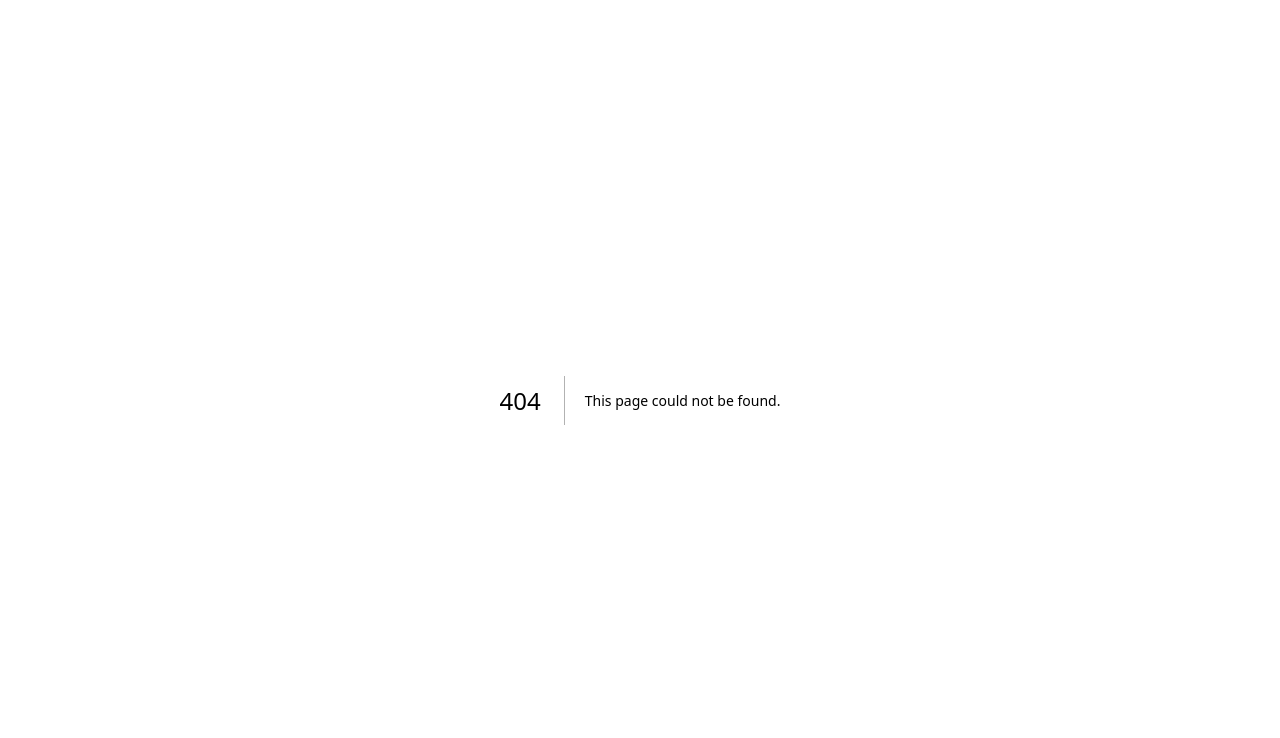
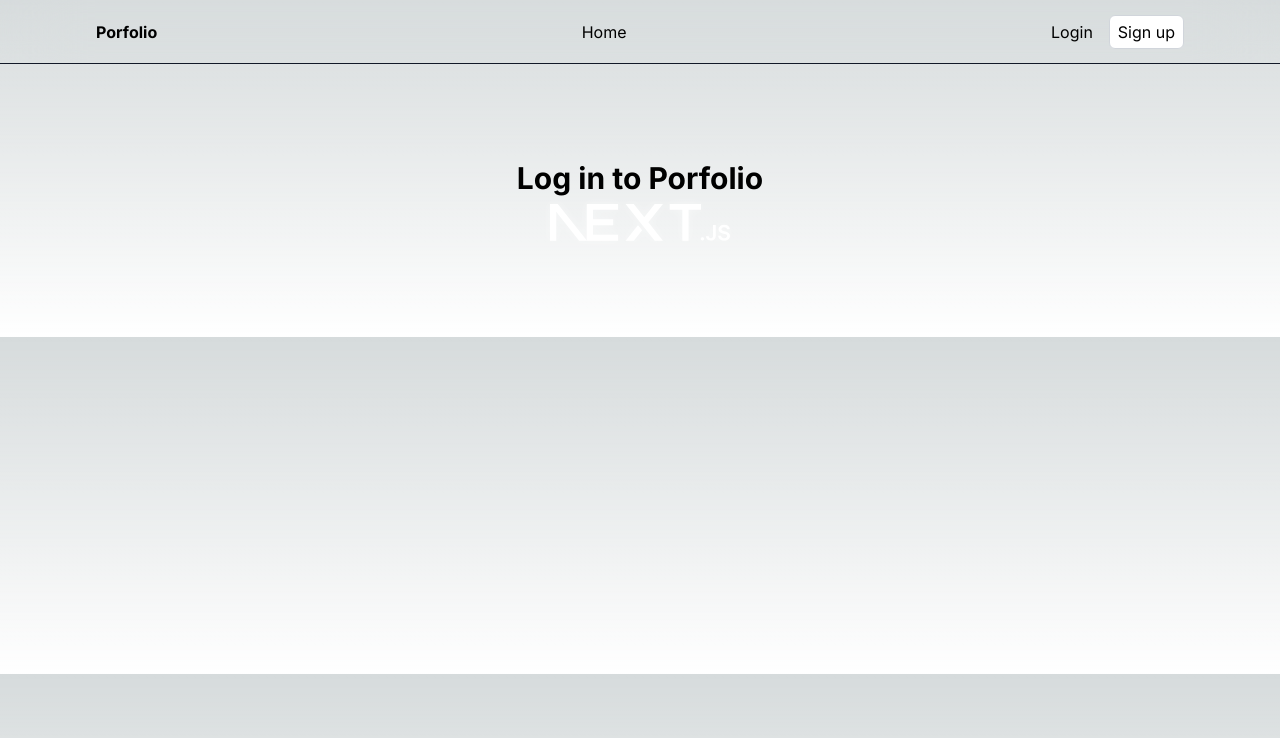
Before and after one commit to portfolio-ctb/pf-frontend, a Next.js app: page /login in a window 1280 px wide. Before the commit this address had no page. Shown: the top 738 px of the page. Built offline with nearby package versions, Linux system fonts and the light colour scheme.

Commit message:
feat(header): init header

```diff
--- /dev/null
+++ b/app/Header.tsx
@@ -0,0 +1,21 @@
+import Link from 'next/link'
+import React from 'react'
+
+const Header = () => {
+  return (
+    <div className='lg:px-24 px-12 flex mx-auto items-center py-2 h-16 backdrop-blur-2xl border-b border-gray-900 sticky top-0'>
+      <h1 className='font-bold'>Porfolio</h1>
+      <div className='grow'>
+        <div className='flex items-center justify-center gap-4'>
+          <Link href={''} className='hover:text-gray-200'>Home</Link>
+        </div>
+      </div>
+      <div className='flex gap-4 items-center'>
+        <Link href={'login'} className='hover:text-gray-200'>Login</Link>
+        <Link href={'register'} className='px-2 py-1 border border-gray-300 rounded-md text-black bg-white hover:bg-black hover:text-white'>Sign up</Link>
+      </div>
+    </div>
+  )
+}
+
+export default Header
--- a/app/layout.tsx
+++ b/app/layout.tsx
@@ -1,10 +1,11 @@
 import './globals.css'
 import { Inter } from 'next/font/google'
+import Header from './Header'
 
 const inter = Inter({ subsets: ['latin'] })
 
 export const metadata = {
-  title: 'Create Next App',
+  title: 'Porfolio',
   description: 'Generated by create next app',
 }
 
@@ -14,8 +15,11 @@ export default function RootLayout({
   children: React.ReactNode
 }) {
   return (
-    <html lang="en">
-      <body className={inter.className}>{children}</body>
+    <html lang="en" className='dark'>
+      <body className={inter.className}>
+        <Header />
+        {children}
+      </body>
     </html>
   )
 }
--- /dev/null
+++ b/app/login/layout.tsx
@@ -0,0 +1,11 @@
+import React from 'react'
+
+const layout = ({ children }: {
+  children: React.ReactNode;
+}) => {
+  return (
+    <div>{children}</div>
+  )
+}
+
+export default layout
--- /dev/null
+++ b/app/login/page.tsx
@@ -0,0 +1,20 @@
+import Image from 'next/image'
+import React from 'react'
+
+const Login = () => {
+  return (
+    <div className='flex flex-col justify-center items-center p-24 gap-2 bg-none'>
+      <h1 className='font-bold text-3xl'>Log in to Porfolio</h1>
+      <Image
+        className="relative dark:drop-shadow-[0_0_0.3rem_#ffffff70] dark:invert"
+        src="/next.svg"
+        alt="Next.js Logo"
+        width={180}
+        height={37}
+        priority
+      />
+    </div>
+  )
+}
+
+export default Login
--- a/app/page.tsx
+++ b/app/page.tsx
@@ -3,31 +3,6 @@ import Image from 'next/image'
 export default function Home() {
   return (
     <main className="flex min-h-screen flex-col items-center justify-between p-24">
-      <div className="z-10 w-full max-w-5xl items-center justify-between font-mono text-sm lg:flex">
-        <p className="fixed left-0 top-0 flex w-full justify-center border-b border-gray-300 bg-gradient-to-b from-zinc-200 pb-6 pt-8 backdrop-blur-2xl dark:border-neutral-800 dark:bg-zinc-800/30 dark:from-inherit lg:static lg:w-auto  lg:rounded-xl lg:border lg:bg-gray-200 lg:p-4 lg:dark:bg-zinc-800/30">
-          Get started by editing&nbsp;
-          <code className="font-mono font-bold">app/page.tsx</code>
-        </p>
-        <div className="fixed bottom-0 left-0 flex h-48 w-full items-end justify-center bg-gradient-to-t from-white via-white dark:from-black dark:via-black lg:static lg:h-auto lg:w-auto lg:bg-none">
-          <a
-            className="pointer-events-none flex place-items-center gap-2 p-8 lg:pointer-events-auto lg:p-0"
-            href="https://vercel.com?utm_source=create-next-app&utm_medium=appdir-template&utm_campaign=create-next-app"
-            target="_blank"
-            rel="noopener noreferrer"
-          >
-            By{' '}
-            <Image
-              src="/vercel.svg"
-              alt="Vercel Logo"
-              className="dark:invert"
-              width={100}
-              height={24}
-              priority
-            />
-          </a>
-        </div>
-      </div>
-
       <div className="relative flex place-items-center before:absolute before:h-[300px] before:w-[480px] before:-translate-x-1/2 before:rounded-full before:bg-gradient-radial before:from-white before:to-transparent before:blur-2xl before:content-[''] after:absolute after:-z-20 after:h-[180px] after:w-[240px] after:translate-x-1/3 after:bg-gradient-conic after:from-sky-200 after:via-blue-200 after:blur-2xl after:content-[''] before:dark:bg-gradient-to-br before:dark:from-transparent before:dark:to-blue-700 before:dark:opacity-10 after:dark:from-sky-900 after:dark:via-[#0141ff] after:dark:opacity-40 before:lg:h-[360px]">
         <Image
           className="relative dark:drop-shadow-[0_0_0.3rem_#ffffff70] dark:invert"
--- a/tailwind.config.js
+++ b/tailwind.config.js
@@ -15,4 +15,5 @@ module.exports = {
     },
   },
   plugins: [],
+  darkMode: 'class'
 }
```
